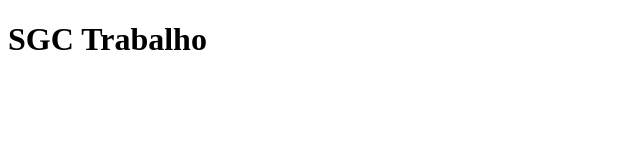
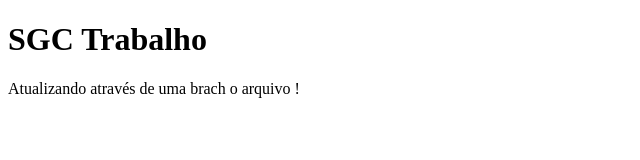
Before and after one commit to lluuccaass88/sgc2, a plain HTML site: page index.html in a window 1280 px wide. Shown: the whole page, without its empty margins (0-640 px from the left). Drawn offline with Linux system fonts and the light colour scheme.

Commit message:
Enviando commit de uma branch

```diff
--- a/index.html
+++ b/index.html
@@ -8,5 +8,6 @@
 </head>
 <body>
     <h1>SGC Trabalho</h1>
+    <p>Atualizando através de uma brach o arquivo !</p>
 </body>
 </html>
```
